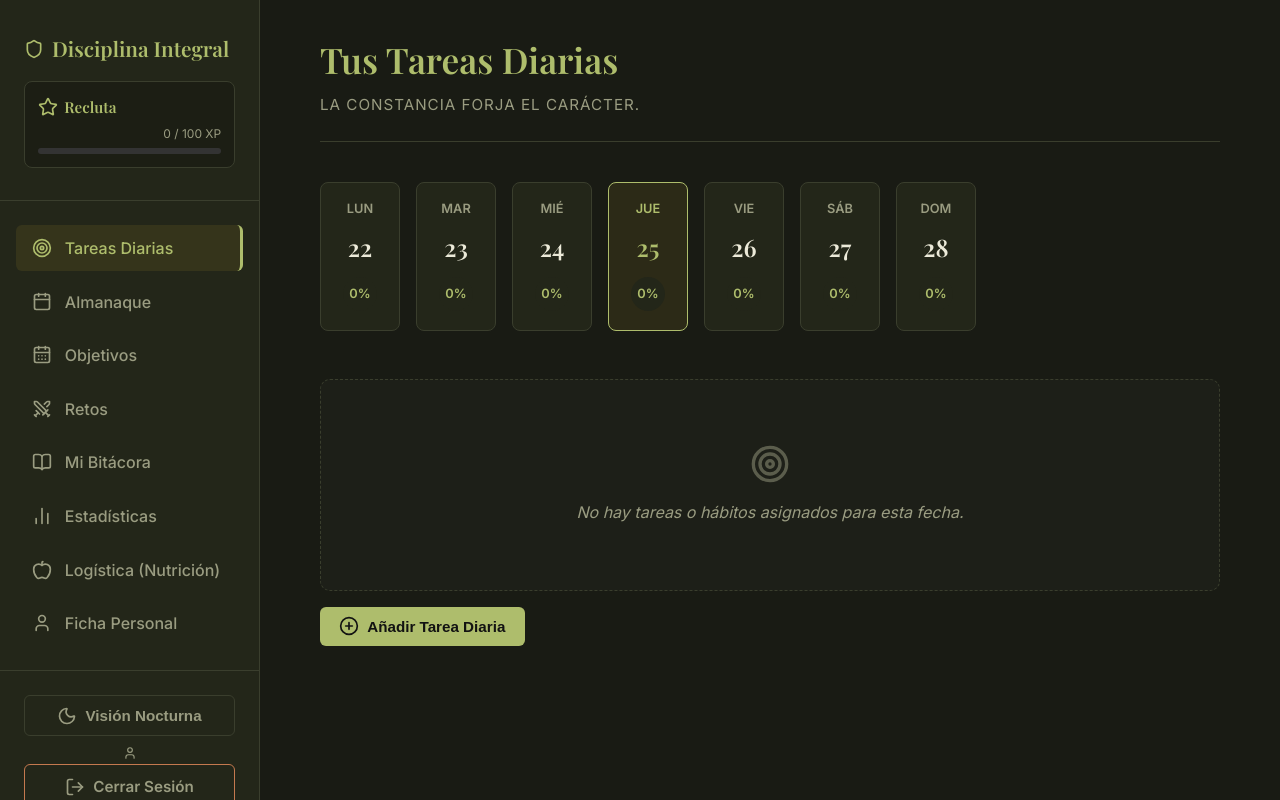
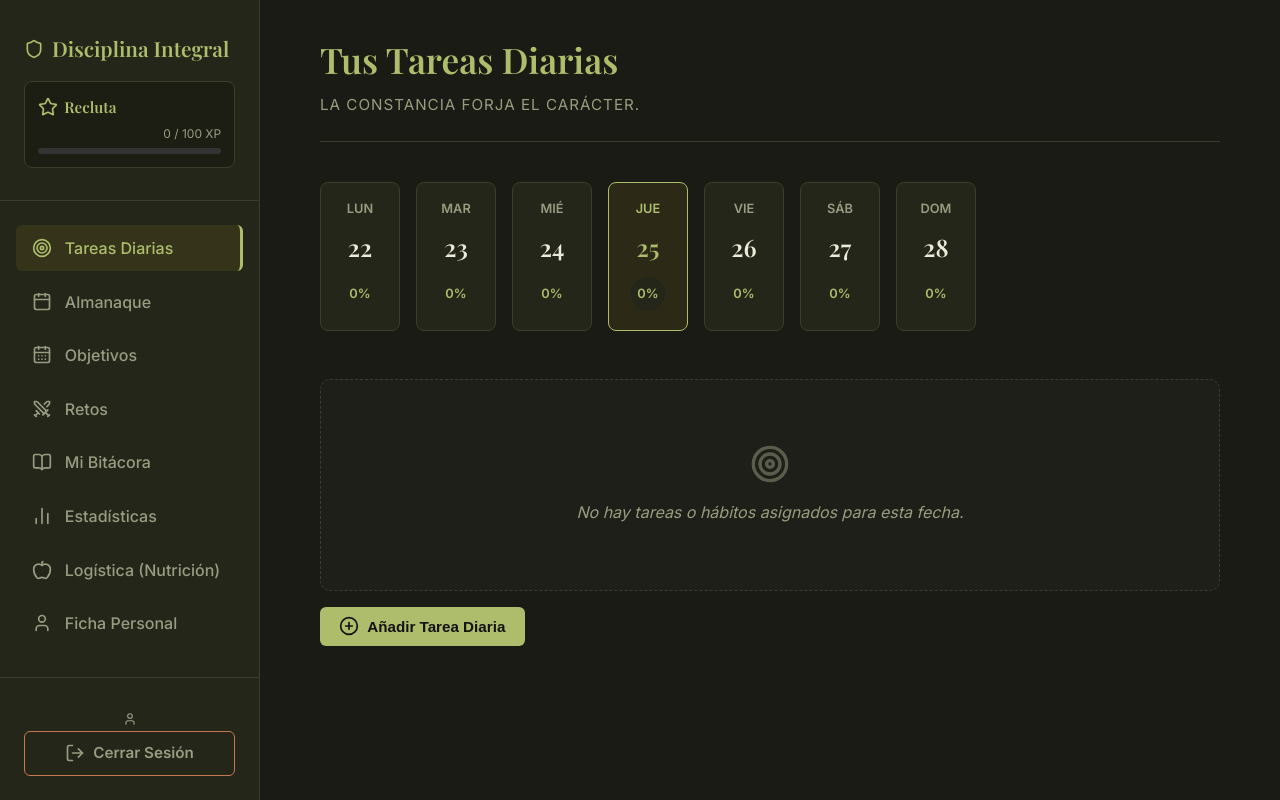
Before and after one commit to Wyll00/Habitos_Game, a Flask app: page / in a window 1280 px wide. Run offline with Flask 3, Linux system fonts and the light colour scheme; the visitor is signed in with stand-in values (Sample User, id 1); data comes from the database, SQL or seed files in the repository; data that the repository does not hold is empty; some libraries are stand-ins or nearby versions.

Commit message:
Quitar la Visión Nocturna (modo rojo) que no se usaba
- Elimina el botón del sidebar, la función toggleNightMode y el CSS body.night-mode

Co-Authored-By: Claude Opus 4.8 <noreply@anthropic.com>

```diff
--- a/static/css/style.css
+++ b/static/css/style.css
@@ -9,16 +9,6 @@
     --border-color: #3a3e2d;    /* bordes: oliva */
     --font-serif: 'Playfair Display', serif;
     --font-sans: 'Inter', sans-serif;
-}
-
-body.night-mode {
-    --bg-color: #0a0000;
-    --card-bg: #1a0000;
-    --text-main: #ff4d4d;
-    --text-muted: #8a1a1a;
-    --accent-gold: #ff0000;
-    --accent-burgundy: #cc0000;
-    --border-color: #4d0000;
 }
 
 body, .sidebar, .tab-content, .btn-primary, .nav-btn, input, select, textarea, .habit-card, .calendar-day {
--- a/static/js/main.js
+++ b/static/js/main.js
@@ -102,41 +102,6 @@ function closeModal(modalId) {
 window.onclick = function(event) {
     if (event.target.classList.contains('modal')) {
         event.target.style.display = 'none';
-    }
-}
-
-document.addEventListener('DOMContentLoaded', () => {
-    // Load Night Mode setting
-    const isNight = localStorage.getItem('nightMode') === 'true';
-    if(isNight) {
-        document.body.classList.add('night-mode');
-        const btn = document.getElementById('night-mode-toggle');
-        if(btn) {
-            btn.innerHTML = '<i data-lucide="sun"></i> Visión Diurna';
-            btn.style.color = 'var(--text-main)';
-            btn.style.borderColor = 'var(--text-main)';
-        }
-    }
-});
-
-// Night Mode Toggle
-function toggleNightMode() {
-    document.body.classList.toggle('night-mode');
-    const isNight = document.body.classList.contains('night-mode');
-    localStorage.setItem('nightMode', isNight);
-
-    const btn = document.getElementById('night-mode-toggle');
-    if(btn) {
-        if(isNight) {
-            btn.innerHTML = '<i data-lucide="sun"></i> Visión Diurna';
-            btn.style.color = 'var(--text-main)';
-            btn.style.borderColor = 'var(--text-main)';
-        } else {
-            btn.innerHTML = '<i data-lucide="moon"></i> Visión Nocturna';
-            btn.style.color = 'var(--text-muted)';
-            btn.style.borderColor = 'var(--border-color)';
-        }
-        lucide.createIcons();
     }
 }
 
--- a/templates/index.html
+++ b/templates/index.html
@@ -54,9 +54,6 @@
                 </button>
             </nav>
             <div class="sidebar-footer">
-                <button id="night-mode-toggle" class="btn-primary" style="width: 100%; background: transparent; border: 1px solid var(--border-color); color: var(--text-muted); display: flex; justify-content: center; align-items: center; gap: 0.5rem;" onclick="toggleNightMode()">
-                    <i data-lucide="moon"></i> Visión Nocturna
-                </button>
                 {% if login_enabled %}
                 <div style="text-align: center; color: var(--text-muted); font-size: 0.8rem; margin: 0.6rem 0 0.3rem; display: flex; align-items: center; justify-content: center; gap: 0.4rem;">
                     <i data-lucide="user" style="width: 14px; height: 14px;"></i> {{ current_username }}
```
